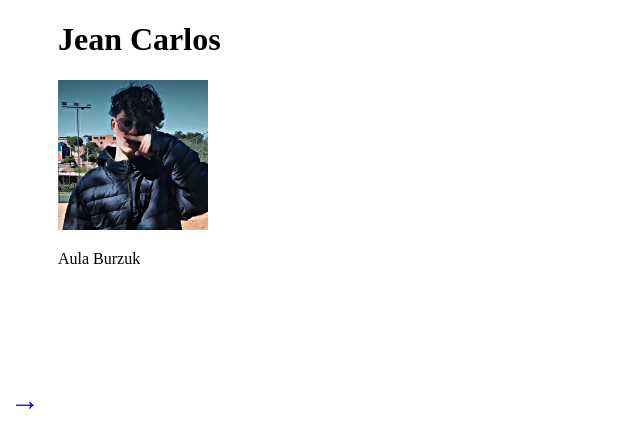
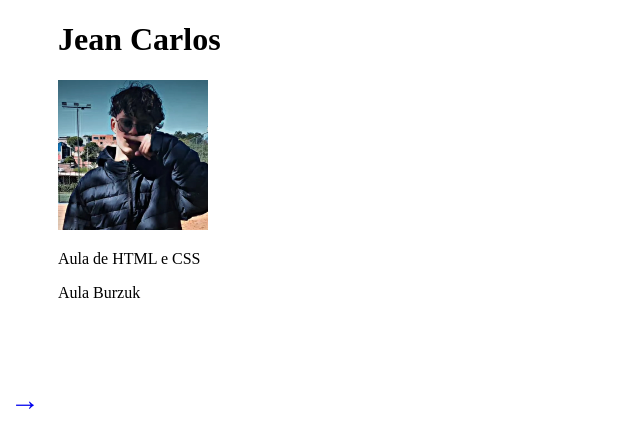
Before and after one commit to neajo/v3, a plain HTML site: page index.html in a window 1280 px wide. Shown: the whole page, without its empty margins (0-640 px from the left). Drawn offline with Linux system fonts and the light colour scheme.

Commit message:
Update index.html

```diff
--- a/index.html
+++ b/index.html
@@ -9,10 +9,11 @@
         <a href="pagina2.html" style="text-decoration: none;">→</a>
     </div>
 
-    <!-- Conteúdo principal -->
+    <!-- Conteúdo principal (APENAS ADICIONEI "Aula de HTML e CSS" AQUI) -->
     <div style="margin-left: 50px;">
         <h1>Jean Carlos</h1>
         <img src="jean.webp" alt="Jean" width="150">
+        <p>Aula de HTML e CSS</p>  <!-- Linha modificada -->
         <p>Aula Burzuk</p>
     </div>
 </body>
```
